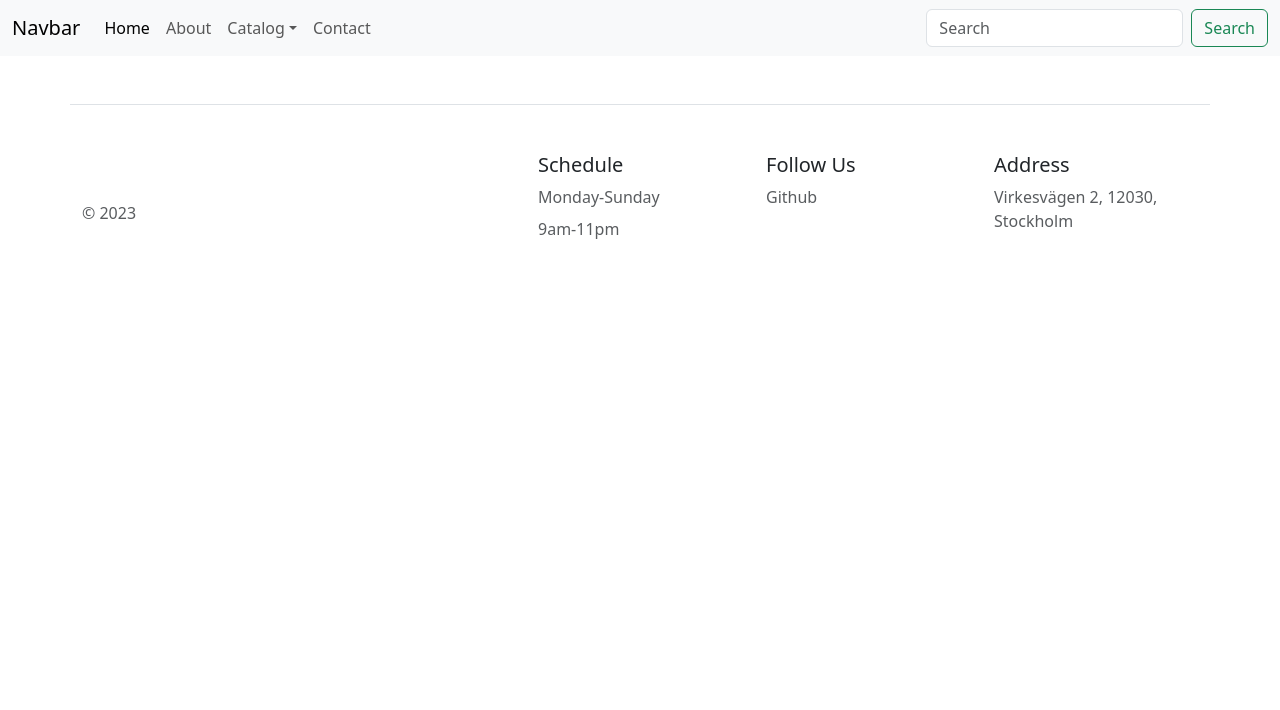
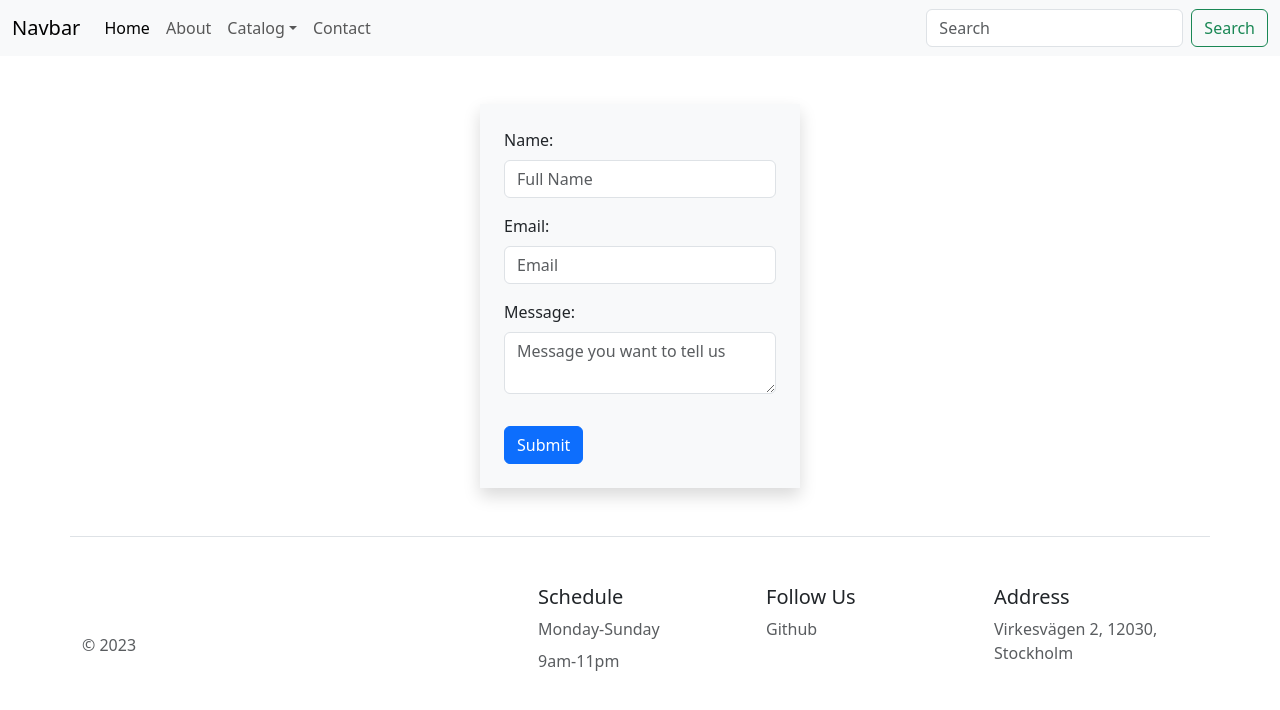
Before and after one commit to elen-oz/hi_react-team-project, a React (Vite) app: page /contact in a window 1280 px wide. Shown: the top 710 px of the page. Built offline with nearby package versions, Linux system fonts and the light colour scheme.

Commit message:
add checkout and contact

```diff
--- a/package.json
+++ b/package.json
@@ -13,9 +13,13 @@
     "@popperjs/core": "^2.11.8",
     "autoprefixer": "^10.4.17",
     "bootstrap": "^5.3.2",
+    "formik": "^2.4.5",
     "react": "^18.2.0",
+    "react-bootstrap": "^2.10.0",
     "react-dom": "^18.2.0",
-    "react-router-dom": "^6.21.3"
+    "react-router-dom": "^6.21.3",
+    "styled-components": "^6.1.8",
+    "yup": "^1.3.3"
   },
   "devDependencies": {
     "@types/react": "^18.2.43",
--- a/src/App.jsx
+++ b/src/App.jsx
@@ -2,6 +2,7 @@ import { BrowserRouter as Router, Routes, Route } from "react-router-dom";
 import Homepage from "./pages/Homepage";
 import BookPage from "./pages/BookPage";
 import CheckoutPage from "./pages/CheckoutPage";
+import ContactPage from "./pages/ContactPage";
 import Header from "./components/Header";
 import Footer from "./components/Footer";
 import "bootstrap/dist/css/bootstrap.min.css";
@@ -13,9 +14,10 @@ function App() {
       <Router>
         <Header />
         <Routes>
-          <Route path="/" element={<Homepage />} />
-          <Route path="/books/:id" element={<BookPage />} />
-          <Route path="/checkout" element={<CheckoutPage />} />
+          <Route path='/' element={<Homepage />} />
+          <Route path='/books/:id' element={<BookPage />} />
+          <Route path='/checkout' element={<CheckoutPage />} />
+          <Route path='/contact' element={<ContactPage />} />
         </Routes>
         <Footer />
       </Router>
--- /dev/null
+++ b/src/components/CheckoutForm.jsx
@@ -0,0 +1,122 @@
+import { Form, Button } from "react-bootstrap";
+import { Formik } from "formik";
+import * as Yup from "yup";
+
+// RegEx for phone number validation
+const phoneRegExp =
+  /^(\+?\d{0,4})?\s?-?\s?(\(?\d{3}\)?)\s?-?\s?(\(?\d{3}\)?)\s?-?\s?(\(?\d{4}\)?)?$/;
+
+// Schema for yup
+const validationSchema = Yup.object().shape({
+  name: Yup.string()
+    .min(2, "*Names must have at least 2 characters")
+    .max(100, "*Names can't be longer than 100 characters")
+    .required("*Name is required"),
+  email: Yup.string()
+    .email("*Must be a valid email address")
+    .max(100, "*Email must be less than 100 characters")
+    .required("*Email is required"),
+  phone: Yup.string()
+    .matches(phoneRegExp, "*Phone number is not valid")
+    .required("*Phone number required"),
+});
+
+const CheckoutForm = () => {
+  return (
+    <div
+      className='container my-5 p-4 bg-light shadow'
+      style={{ width: "20rem" }}
+    >
+      <Formik
+        initialValues={{ name: "", email: "", phone: "" }}
+        validationSchema={validationSchema}
+        onSubmit={(values, { setSubmitting, resetForm }) => {
+          setSubmitting(true);
+          localStorage.setItem("formData", JSON.stringify(values));
+          resetForm();
+          setSubmitting(false);
+        }}
+      >
+        {({
+          values,
+          errors,
+          touched,
+          handleChange,
+          handleBlur,
+          handleSubmit,
+          isSubmitting,
+        }) => (
+          <Form onSubmit={handleSubmit} className='mx-auto'>
+            <Form.Group controlId='formName' className='mb-3'>
+              <Form.Label>Name:</Form.Label>
+              <Form.Control
+                type='text'
+                name='name'
+                placeholder='Full Name'
+                onChange={handleChange}
+                onBlur={handleBlur}
+                value={values.name}
+                className={`form-control ${
+                  touched.name && errors.name ? "is-invalid" : ""
+                }`}
+                style={{ marginBottom: "1.5em" }}
+              />
+              {touched.name && errors.name ? (
+                <div className='invalid-feedback'>{errors.name}</div>
+              ) : null}
+            </Form.Group>
+
+            <Form.Group controlId='formEmail' className='mb-3'>
+              <Form.Label>Email:</Form.Label>
+              <Form.Control
+                type='text'
+                name='email'
+                placeholder='Email'
+                onChange={handleChange}
+                onBlur={handleBlur}
+                value={values.email}
+                className={`form-control ${
+                  touched.email && errors.email ? "is-invalid" : ""
+                }`}
+                style={{ marginBottom: "1.5em" }}
+              />
+              {touched.email && errors.email ? (
+                <div className='invalid-feedback'>{errors.email}</div>
+              ) : null}
+            </Form.Group>
+
+            <Form.Group controlId='formPhone' className='mb-3'>
+              <Form.Label>Phone:</Form.Label>
+              <Form.Control
+                type='text'
+                name='phone'
+                placeholder='Phone'
+                onChange={handleChange}
+                onBlur={handleBlur}
+                value={values.phone}
+                className={`form-control ${
+                  touched.phone && errors.phone ? "is-invalid" : ""
+                }`}
+                style={{ marginBottom: "1.5em" }}
+              />
+              {touched.phone && errors.phone ? (
+                <div className='invalid-feedback'>{errors.phone}</div>
+              ) : null}
+            </Form.Group>
+
+            <Button
+              variant='primary'
+              type='submit'
+              disabled={isSubmitting}
+              style={{ marginTop: "1em" }}
+            >
+              Submit
+            </Button>
+          </Form>
+        )}
+      </Formik>
+    </div>
+  );
+};
+
+export default CheckoutForm;
--- /dev/null
+++ b/src/components/ContactForm.jsx
@@ -0,0 +1,117 @@
+import { Form, Button } from "react-bootstrap";
+import { Formik } from "formik";
+import * as Yup from "yup";
+
+// Schema for yup
+const validationSchema = Yup.object().shape({
+  name: Yup.string()
+    .min(2, "*Names must have at least 2 characters")
+    .max(100, "*Names can't be longer than 100 characters")
+    .required("*Name is required"),
+  email: Yup.string()
+    .email("*Must be a valid email address")
+    .max(100, "*Email must be less than 100 characters")
+    .required("*Email is required"),
+  message: Yup.string().required("*Message required"),
+});
+
+const CheckoutForm = () => {
+  return (
+    <div
+      className='container my-5 p-4 bg-light shadow'
+      style={{ width: "20rem" }}
+    >
+      <Formik
+        initialValues={{ name: "", email: "", message: "" }}
+        validationSchema={validationSchema}
+        onSubmit={(values, { setSubmitting, resetForm }) => {
+          setSubmitting(true);
+          localStorage.setItem("formData", JSON.stringify(values));
+          resetForm();
+          setSubmitting(false);
+        }}
+      >
+        {({
+          values,
+          errors,
+          touched,
+          handleChange,
+          handleBlur,
+          handleSubmit,
+          isSubmitting,
+        }) => (
+          <Form onSubmit={handleSubmit} className='mx-auto'>
+            <Form.Group controlId='formName' className='mb-3'>
+              <Form.Label>Name:</Form.Label>
+              <Form.Control
+                type='text'
+                name='name'
+                placeholder='Full Name'
+                onChange={handleChange}
+                onBlur={handleBlur}
+                value={values.name}
+                className={`form-control ${
+                  touched.name && errors.name ? "is-invalid" : ""
+                }`}
+                style={{ marginBottom: "1em" }}
+              />
+              {touched.name && errors.name ? (
+                <div className='invalid-feedback'>{errors.name}</div>
+              ) : null}
+            </Form.Group>
+
+            <Form.Group controlId='formEmail' className='mb-3'>
+              <Form.Label>Email:</Form.Label>
+              <Form.Control
+                type='text'
+                name='email'
+                placeholder='Email'
+                onChange={handleChange}
+                onBlur={handleBlur}
+                value={values.email}
+                className={`form-control ${
+                  touched.email && errors.email ? "is-invalid" : ""
+                }`}
+                style={{ marginBottom: "1em" }}
+              />
+              {touched.email && errors.email ? (
+                <div className='invalid-feedback'>{errors.email}</div>
+              ) : null}
+            </Form.Group>
+
+            <Form.Group controlId='formMessage' className='mb-3'>
+              <Form.Label>Message:</Form.Label>
+              <Form.Control
+                as='textarea'
+                type='text'
+                name='message'
+                placeholder='Message you want to tell us'
+                onChange={handleChange}
+                onBlur={handleBlur}
+                value={values.message}
+                className={`form-control ${
+                  touched.message && errors.message ? "is-invalid" : ""
+                }`}
+                style={{ marginBottom: "1em" }}
+              />
+              {touched.message && errors.message ? (
+                <div className='invalid-feedback'>{errors.message}</div>
+              ) : null}
+            </Form.Group>
+
+            <Button
+              variant='primary'
+              type='submit'
+              disabled={isSubmitting}
+              style={{ marginTop: "1em" }}
+            >
+              Submit
+            </Button>
+          </Form>
+        )}
+      </Formik>
+    </div>
+  );
+};
+
+export default CheckoutForm;
--- a/src/components/Header.jsx
+++ b/src/components/Header.jsx
@@ -99,7 +99,9 @@ const Header = () => {
                 </ul>
               </li>
               <li className='nav-item'>
-                <a className='nav-link'>Contact</a>
+                <a className='nav-link' href='/contact'>
+                  Contact
+                </a>
               </li>
             </ul>
             <form className='d-flex' role='search'>
--- a/src/pages/CheckoutPage.jsx
+++ b/src/pages/CheckoutPage.jsx
@@ -1,7 +1,12 @@
 import React from "react";
+import CheckoutForm from "../components/CheckoutForm";
 
 const CheckoutPage = () => {
-  return <div>CheckoutPage</div>;
+  return (
+    <div>
+      <CheckoutForm />
+    </div>
+  );
 };
 
 export default CheckoutPage;
--- /dev/null
+++ b/src/pages/ContactPage.jsx
@@ -0,0 +1,12 @@
+import React from "react";
+import ContactForm from "../components/ContactForm";
+
+const ContactPage = () => {
+  return (
+    <div>
+      <ContactForm />
+    </div>
+  );
+};
+
+export default ContactPage;
```
Also changed, not shown: 1 other file (tests, documents, lock files or other folders).
